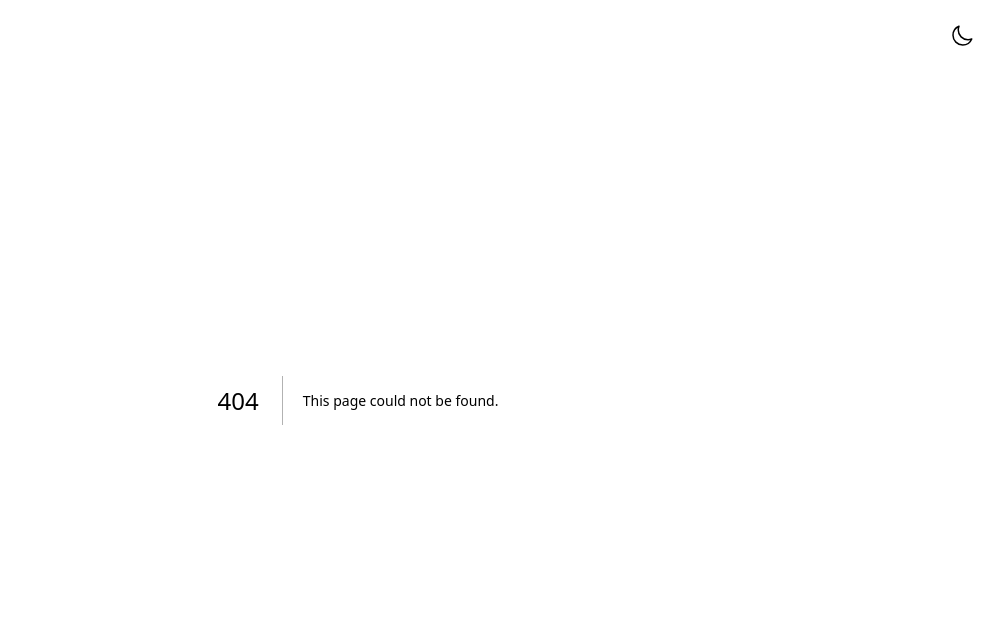
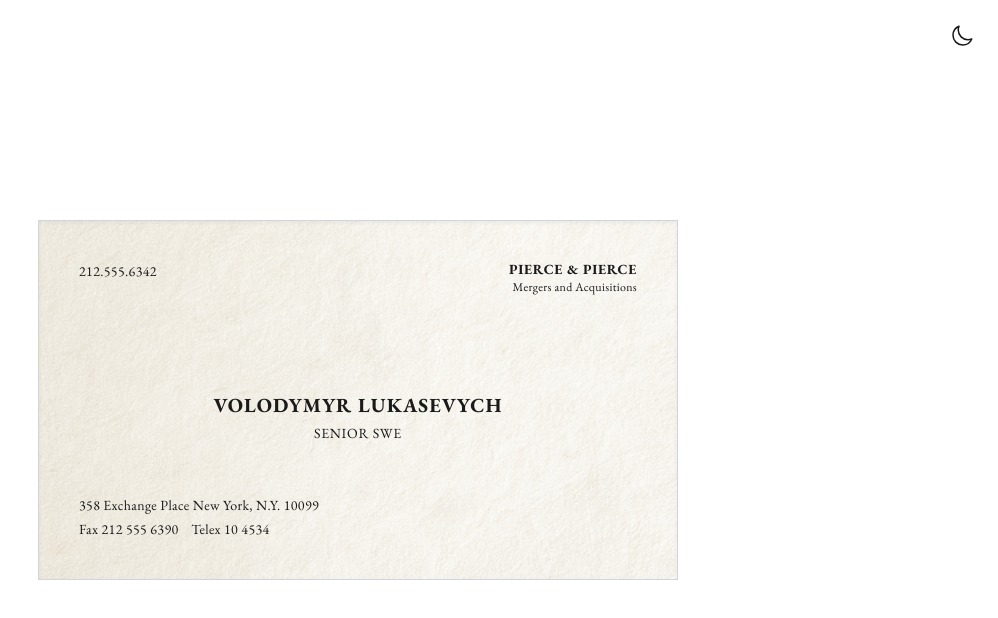
Before and after one commit to VisionCptn/personal, a Next.js app: page /allen in a window 1280 px wide. Before the commit this address had no page. Shown: the top 618 px of the page, without its empty margins (282-1280 px from the left). Built offline with nearby package versions, Linux system fonts and the light colour scheme.

Commit message:
allen test

```diff
--- /dev/null
+++ b/src/app/allen/page.tsx
@@ -0,0 +1,44 @@
+'use client';
+import React from 'react';
+import { useTheme } from '../contexts/ThemeContext';
+import { EB_Garamond } from 'next/font/google'
+
+const garamond = EB_Garamond({
+  subsets: ['latin'],
+  weight: ['400', '700'],
+  variable: '--font-garamond',
+})
+
+export default function AllenCardPage() {
+  const { theme } = useTheme();
+  return (
+    <div lang="en" className={garamond.className}>
+<div className="flex items-center justify-center min-h-screen bg-bone">
+      <div className="relative w-[640px] h-[360px] p-10 text-[#1a1a1a] border border-gray-300 shadow-inner bg-[#f8f7f2]" style={{ backgroundImage: 'url(/static/allenBG.png)', backgroundSize: 'cover', backgroundPosition: 'center' }}>
+        {/* Top */}
+        <div className="flex justify-between text-sm">
+          <span className="tracking-wide">212.555.6342</span>
+          <div className="text-right leading-tight">
+            <div className="uppercase tracking-wider font-semibold">Pierce &amp; Pierce</div>
+            <div className="text-xs tracking-wide">Mergers and Acquisitions</div>
+          </div>
+        </div>
+
+        {/* Center */}
+        <div className="flex items-center justify-center mt-24">
+          <div className="text-center">
+            <h1 className="text-xl font-bold uppercase tracking-wider">Volodymyr Lukasevych</h1>
+            <p className="uppercase tracking-wider text-sm mt-1">Senior SWE</p>
+          </div>
+        </div>
+
+        {/* Bottom */}
+        <div className="absolute bottom-10 left-10 text-sm tracking-wide">
+          <p>358 Exchange Place New York, N.Y. 10099</p>
+          <p className="mt-1">Fax 212 555 6390&nbsp;&nbsp;&nbsp; Telex 10 4534</p>
+        </div>
+      </div>
+    </div>
+    </div>
+  );
+}
```
Also changed, not shown: public/static/allenBG.png (added).
